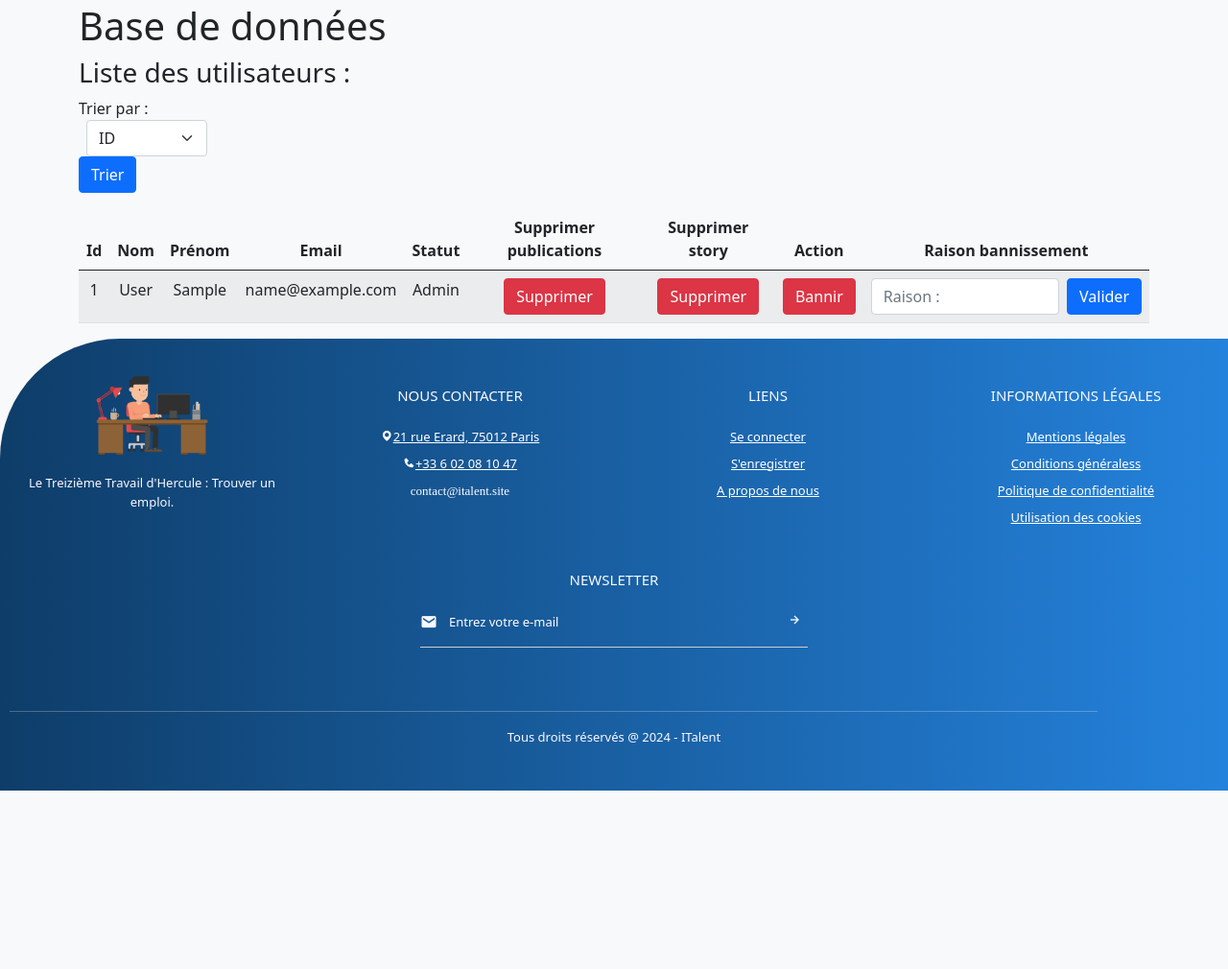
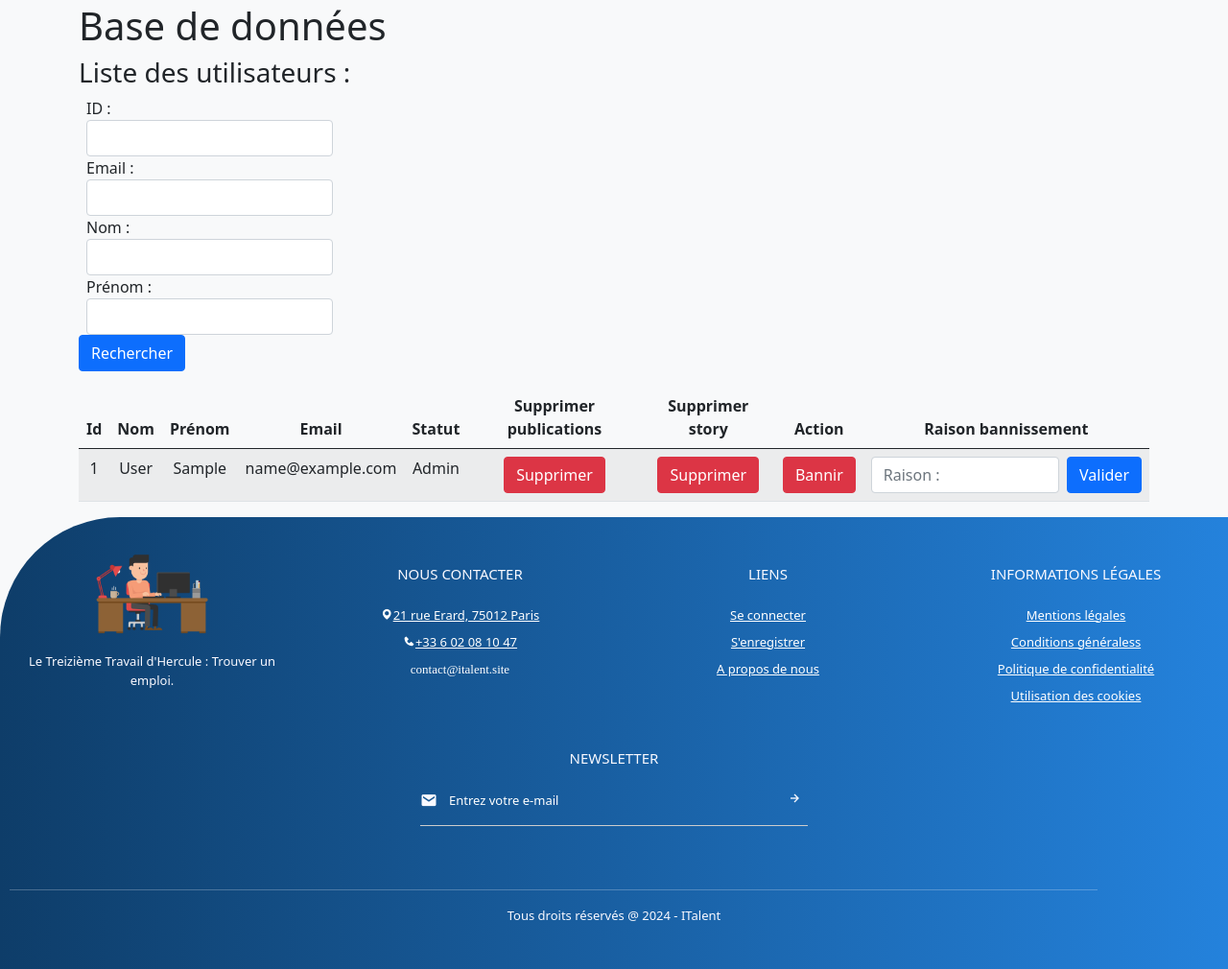
Before and after one commit to jaille75014/ITalent, a PHP site: page /admin.php in a window 1280 px wide. Shown: the part 119-1129 px from the top of the page at 96% size. Before the commit the page ends 943 px from the top, so only its background shows below. Run offline with PHP 8.4, Linux system fonts and the light colour scheme; the visitor is signed in with stand-in values (Sample User, id 1); tables that the repository leaves empty or names only in its code hold one stand-in row (values such as "Sample post").

Commit message:
modified:   admin.php

```diff
--- a/admin.php
+++ b/admin.php
@@ -66,15 +66,24 @@
             <h3>Liste des utilisateurs :</h3>
 
             <div class="d-flex justify-content-between mb-3">
-                <form method="get" class="form-inline">
-                    <label for="sort_by">Trier par :</label>
-                    <select name="sort_by" id="sort_by" class="form-select mx-2">
-                        <option value="user_id">ID</option>
-                        <option value="email">Email</option>
-                        <option value="lastname">Nom</option>
-                        <option value="firstname">Prénom</option>
-                    </select>
-                    <button type="submit" class="btn btn-primary">Trier</button>
+                <form method="post" class="form-inline">
+                    <div class="form-group mx-2">
+                        <label for="user_id">ID :</label>
+                        <input type="text" name="user_id" id="user_id" class="form-control">
+                    </div>
+                    <div class="form-group mx-2">
+                        <label for="email">Email :</label>
+                        <input type="text" name="email" id="email" class="form-control">
+                    </div>
+                    <div class="form-group mx-2">
+                        <label for="lastname">Nom :</label>
+                        <input type="text" name="lastname" id="lastname" class="form-control">
+                    </div>
+                    <div class="form-group mx-2">
+                        <label for="firstname">Prénom :</label>
+                        <input type="text" name="firstname" id="firstname" class="form-control">
+                    </div>
+                    <button type="submit" class="btn btn-primary">Rechercher</button>
                 </form>
             </div>
 
```
